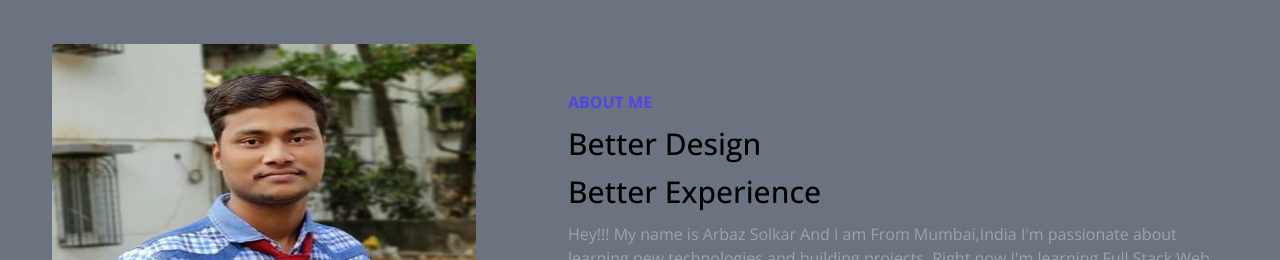
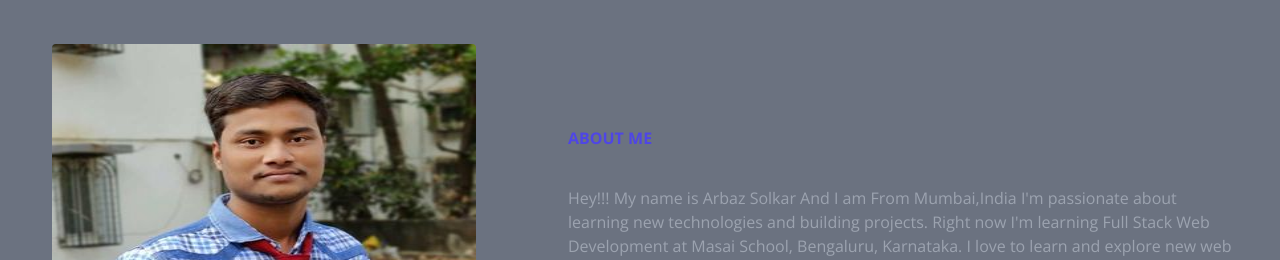
Before and after one commit to Arbaz49/portfolio, a React (Create React App) app: page / in a window 1280 px wide. Shown: the part 920-1180 px from the top of the page. Built offline with nearby package versions, Linux system fonts and the light colour scheme.

Commit message:
modification

```diff
--- a/src/Components/About.js
+++ b/src/Components/About.js
@@ -21,9 +21,9 @@ const About = () => {
         {/* <!-- right --> */}
         <div className="my-auto flex flex-col gap-3" style={{width:"59%"}}>
           <h1 className="text-indigo-600 font-bold">ABOUT ME</h1>
-          <h1 className="text-3xl font-medium dark:text-white">Better Design</h1>
+          <h1 className="text-3xl font-medium dark:text-white"></h1>
           <h1 className="text-3xl font-medium dark:text-white">
-            Better Experience
+
           </h1>
           <p className="text-gray-400">
             Hey!!! My name is Arbaz Solkar And I am From Mumbai,India
```
